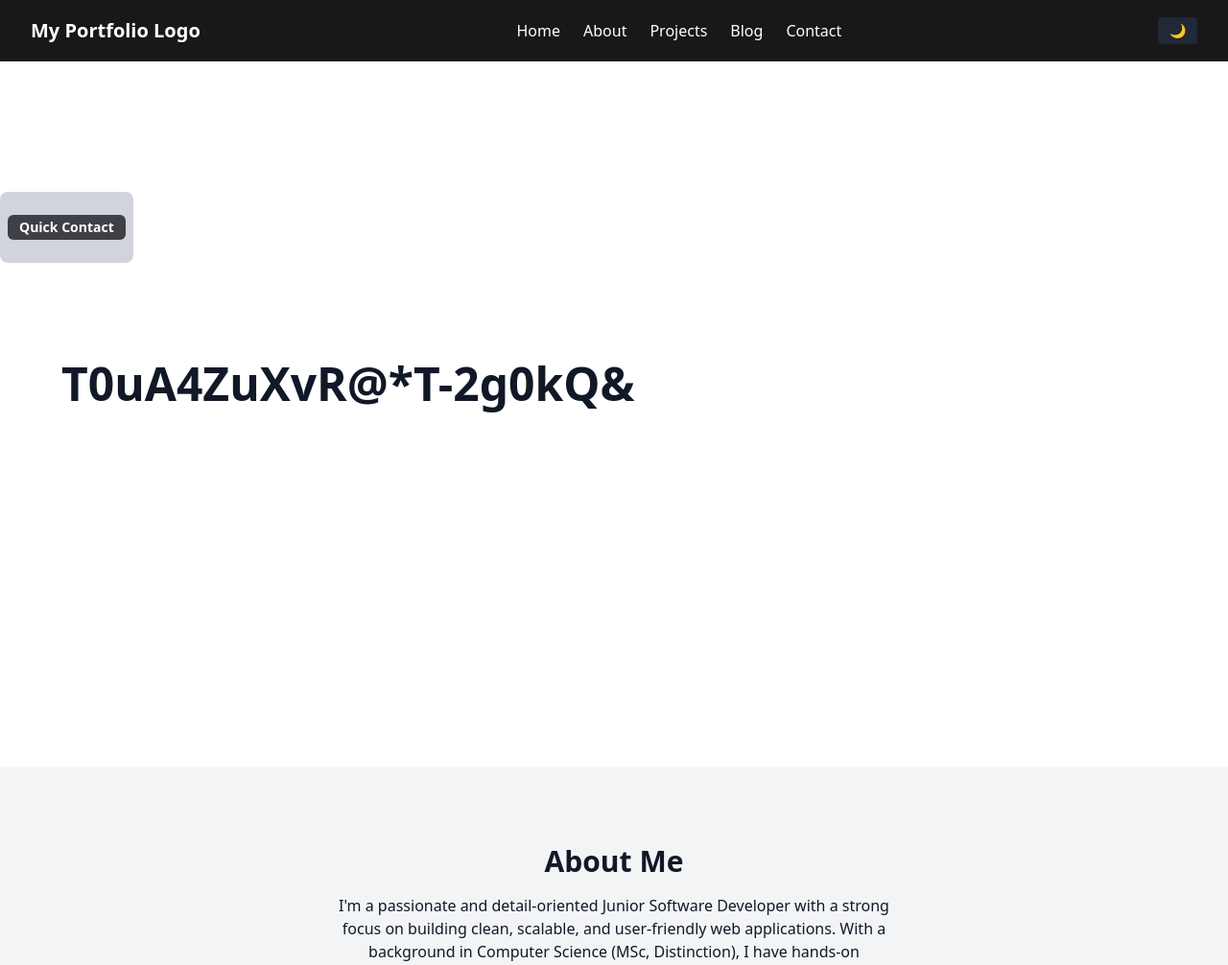
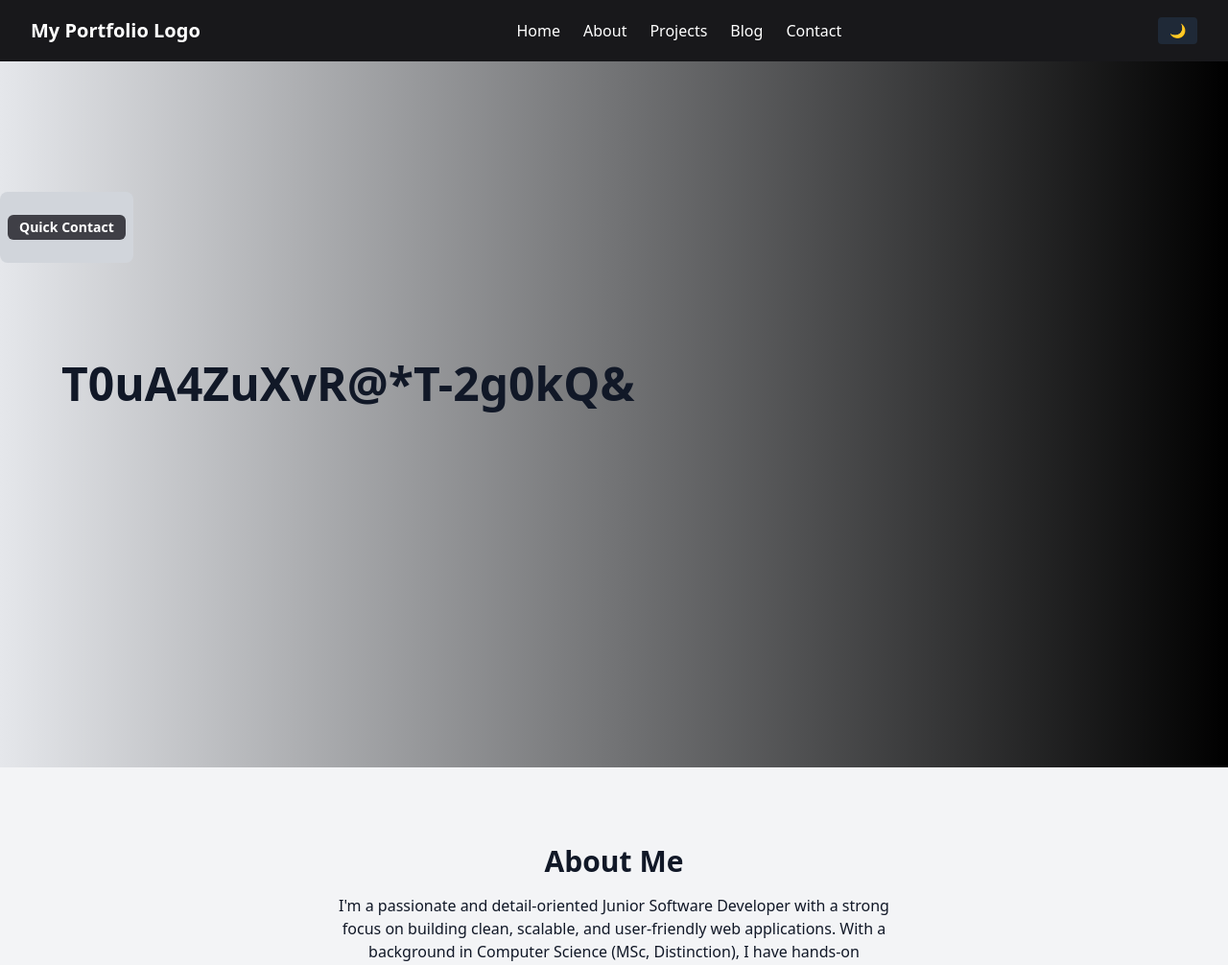
Before and after one commit to umutsarperuzun/my_portfolio_project, a Django app: page / in a window 1280 px wide. Shown: the top 1006 px of the page at 96% size. Run offline with Django 5.2, Linux system fonts and the light colour scheme; some libraries are stand-ins or nearby versions.

Commit message:
Add hero section intro animation with left-to-right black overlay transition

```diff
--- a/portfolio/templates/portfolio/home.html
+++ b/portfolio/templates/portfolio/home.html
@@ -30,13 +30,14 @@
       </a>
     </div>
  </div>
-<section id="home"class="min-h-screen flex items-center bg-white px-6 md:px-16">
+<section id="home" class="min-h-screen flex items-center px-6 md:px-16 bg-gradient-to-r from-white via-gray-200 to-black bg-[length:200%] animate-slideBg">
   <div class="text-left">
     <h1 class="text-5xl font-bold text-gray-900">
       <span id="decoding-title"></span>
     </h1>
   </div>
 </section>
+
 
 <section id="about" class="min-h-screen bg-gray-100 py-20">
   <h2 class="text-3xl font-bold text-center">About Me</h2>
--- a/templates/base.html
+++ b/templates/base.html
@@ -40,6 +40,7 @@
           </div>
         </div>
       </nav>
+
     </header>
 
     <!-- Page Content -->
--- a/theme/static/css/dist/styles.css
+++ b/theme/static/css/dist/styles.css
@@ -844,6 +844,10 @@ select {
   margin-right: auto;
 }
 
+.mb-4 {
+  margin-bottom: 1rem;
+}
+
 .mt-10 {
   margin-top: 2.5rem;
 }
@@ -882,6 +886,10 @@ select {
 
 .h-6 {
   height: 1.5rem;
+}
+
+.h-auto {
+  height: auto;
 }
 
 .h-screen {
@@ -967,6 +975,20 @@ select {
 
 .animate-slide-left {
   animation: slideInLeft 0.8s ease-out;
+}
+
+@keyframes slideBackground {
+  0% {
+    background-position: 0% 50%;
+  }
+
+  100% {
+    background-position: 100% 50%;
+  }
+}
+
+.animate-slideBg {
+  animation: slideBackground 4s ease-out forwards;
 }
 
 .flex-col {
@@ -1060,6 +1082,29 @@ select {
   --tw-bg-opacity: 0.8;
 }
 
+.bg-gradient-to-r {
+  background-image: linear-gradient(to right, var(--tw-gradient-stops));
+}
+
+.from-white {
+  --tw-gradient-from: #fff var(--tw-gradient-from-position);
+  --tw-gradient-to: rgb(255 255 255 / 0) var(--tw-gradient-to-position);
+  --tw-gradient-stops: var(--tw-gradient-from), var(--tw-gradient-to);
+}
+
+.via-gray-200 {
+  --tw-gradient-to: rgb(229 231 235 / 0)  var(--tw-gradient-to-position);
+  --tw-gradient-stops: var(--tw-gradient-from), #e5e7eb var(--tw-gradient-via-position), var(--tw-gradient-to);
+}
+
+.to-black {
+  --tw-gradient-to: #000 var(--tw-gradient-to-position);
+}
+
+.bg-\[length\:200\%\] {
+  background-size: 200%;
+}
+
 .object-contain {
   -o-object-fit: contain;
      object-fit: contain;
@@ -1121,6 +1166,11 @@ select {
   line-height: 1;
 }
 
+.text-lg {
+  font-size: 1.125rem;
+  line-height: 1.75rem;
+}
+
 .text-sm {
   font-size: 0.875rem;
   line-height: 1.25rem;
@@ -1143,6 +1193,10 @@ select {
   line-height: 1.5;
 }
 
+.leading-relaxed {
+  line-height: 1.625;
+}
+
 .leading-tight {
   line-height: 1.25;
 }
@@ -1154,6 +1208,11 @@ select {
 .text-gray-500 {
   --tw-text-opacity: 1;
   color: rgb(107 114 128 / var(--tw-text-opacity, 1));
+}
+
+.text-gray-700 {
+  --tw-text-opacity: 1;
+  color: rgb(55 65 81 / var(--tw-text-opacity, 1));
 }
 
 .text-gray-900 {
```
Also changed, not shown: theme/static_src/tailwind.config.js (+22 -14 lines).
